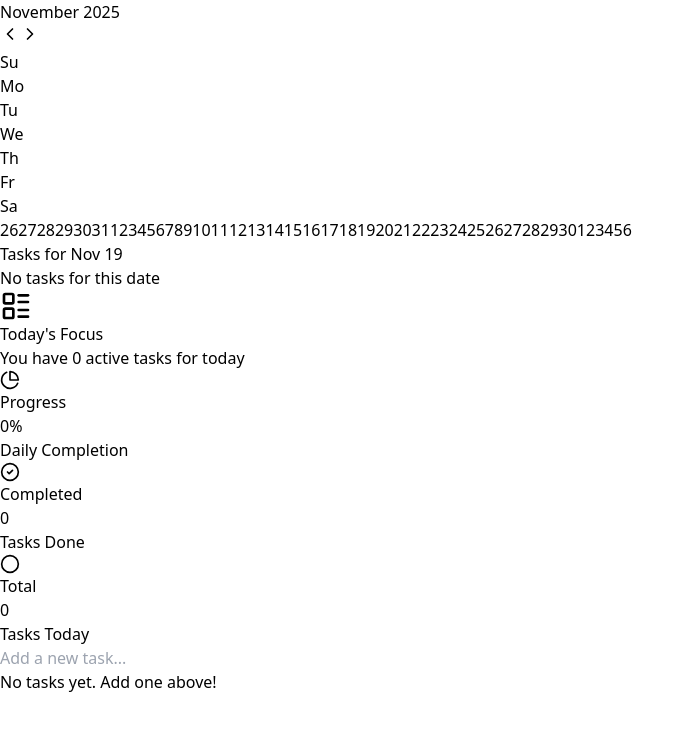
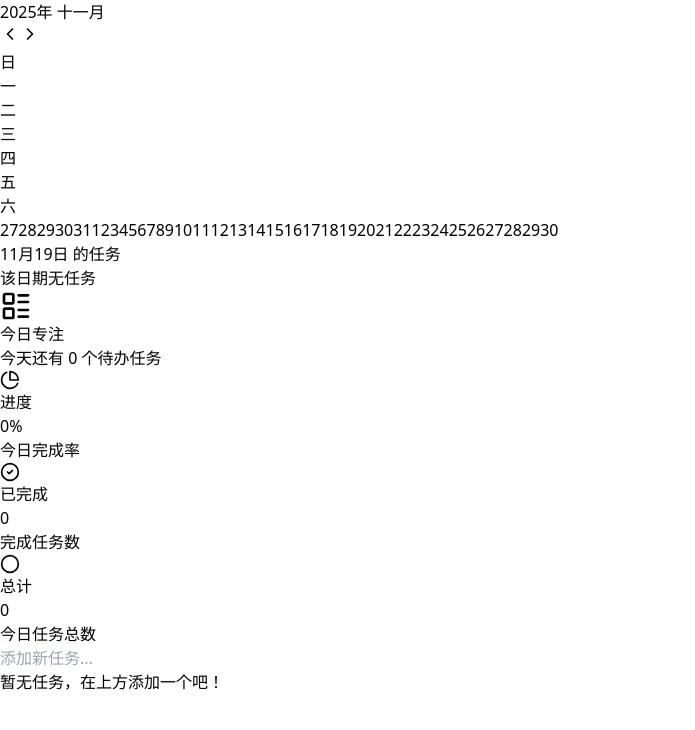
Before and after one commit to xukes/task_note_front, a React (Vite) app: page / in a window 1280 px wide. Shown: the top 730 px of the page, without its empty margins (0-695 px from the left). Built offline with nearby package versions, Linux system fonts and the light colour scheme.

Commit message:
feat: localize application to Chinese, updating text and date formats

```diff
--- a/src/App.tsx
+++ b/src/App.tsx
@@ -131,10 +131,10 @@ function App() {
           <div className="p-6 bg-blue-600 text-white">
             <div className="flex items-center gap-3 mb-2">
               <LayoutList size={32} />
-              <h1 className="text-2xl font-bold">Today's Focus</h1>
+              <h1 className="text-2xl font-bold">今日专注</h1>
             </div>
             <p className="text-blue-100">
-              You have {activeTasksCount} active {activeTasksCount === 1 ? 'task' : 'tasks'} for today
+              今天还有 {activeTasksCount} 个待办任务
             </p>
           </div>
 
--- a/src/components/AddTaskForm.tsx
+++ b/src/components/AddTaskForm.tsx
@@ -28,7 +28,7 @@ export const AddTaskForm: React.FC<AddTaskFormProps> = ({ onAdd }) => {
           value={title}
           onFocus={() => setIsExpanded(true)}
           onChange={(e) => setTitle(e.target.value)}
-          placeholder="Add a new task..."
+          placeholder="添加新任务..."
           className="flex-1 px-4 py-2 border border-gray-300 rounded-lg focus:outline-none focus:ring-2 focus:ring-blue-500 focus:border-transparent"
         />
       </div>
@@ -38,7 +38,7 @@ export const AddTaskForm: React.FC<AddTaskFormProps> = ({ onAdd }) => {
           <textarea
             value={note}
             onChange={(e) => setNote(e.target.value)}
-            placeholder="Add a note (optional)..."
+            placeholder="添加备注 (可选)..."
             rows={3}
             className="w-full px-4 py-2 border border-gray-300 rounded-lg focus:outline-none focus:ring-2 focus:ring-blue-500 focus:border-transparent resize-none"
           />
@@ -48,7 +48,7 @@ export const AddTaskForm: React.FC<AddTaskFormProps> = ({ onAdd }) => {
               onClick={() => setIsExpanded(false)}
               className="px-4 py-2 text-gray-600 hover:bg-gray-200 rounded-lg transition-colors"
             >
-              Cancel
+              取消
             </button>
             <button
               type="submit"
@@ -56,7 +56,7 @@ export const AddTaskForm: React.FC<AddTaskFormProps> = ({ onAdd }) => {
               className="flex items-center gap-2 px-4 py-2 text-white bg-blue-600 rounded-lg hover:bg-blue-700 disabled:opacity-50 disabled:cursor-not-allowed transition-colors"
             >
               <Plus size={20} />
-              Add Task
+              添加任务
             </button>
           </div>
         </div>
--- a/src/components/Calendar.tsx
+++ b/src/components/Calendar.tsx
@@ -12,6 +12,7 @@ import {
   subMonths,
   isToday
 } from 'date-fns';
+import { zhCN } from 'date-fns/locale';
 import { ChevronLeft, ChevronRight } from 'lucide-react';
 import { Task } from '../types';
 
@@ -29,8 +30,8 @@ export const Calendar: React.FC<CalendarProps> = ({ tasks, selectedDate, onSelec
 
   const monthStart = startOfMonth(currentMonth);
   const monthEnd = endOfMonth(monthStart);
-  const startDate = startOfWeek(monthStart);
-  const endDate = endOfWeek(monthEnd);
+  const startDate = startOfWeek(monthStart, { locale: zhCN });
+  const endDate = endOfWeek(monthEnd, { locale: zhCN });
 
   const days = eachDayOfInterval({ start: startDate, end: endDate });
 
@@ -47,7 +48,7 @@ export const Calendar: React.FC<CalendarProps> = ({ tasks, selectedDate, onSelec
     <div className="bg-white rounded-xl shadow-sm border border-gray-200 p-4">
       <div className="flex items-center justify-between mb-4">
         <h2 className="font-semibold text-gray-800">
-          {format(currentMonth, 'MMMM yyyy')}
+          {format(currentMonth, 'yyyy年 MMMM', { locale: zhCN })}
         </h2>
         <div className="flex gap-1">
           <button onClick={prevMonth} className="p-1 hover:bg-gray-100 rounded-full">
@@ -60,13 +61,13 @@ export const Calendar: React.FC<CalendarProps> = ({ tasks, selectedDate, onSelec
       </div>
 
       <div className="grid grid-cols-7 gap-1 text-center text-xs mb-2 text-gray-500 font-medium">
-        <div>Su</div>
-        <div>Mo</div>
-        <div>Tu</div>
-        <div>We</div>
-        <div>Th</div>
-        <div>Fr</div>
-        <div>Sa</div>
+        <div>日</div>
+        <div>一</div>
+        <div>二</div>
+        <div>三</div>
+        <div>四</div>
+        <div>五</div>
+        <div>六</div>
       </div>
 
       <div className="grid grid-cols-7 gap-1">
@@ -92,10 +93,10 @@ export const Calendar: React.FC<CalendarProps> = ({ tasks, selectedDate, onSelec
               {stats.total > 0 && (
                 <div className="flex gap-0.5 mt-1">
                   {stats.incomplete > 0 && (
-                    <div className="w-1.5 h-1.5 rounded-full bg-red-400" title={`${stats.incomplete} todo`} />
+                    <div className="w-1.5 h-1.5 rounded-full bg-red-400" title={`${stats.incomplete} 待办`} />
                   )}
                   {stats.completed > 0 && (
-                    <div className="w-1.5 h-1.5 rounded-full bg-green-400" title={`${stats.completed} done`} />
+                    <div className="w-1.5 h-1.5 rounded-full bg-green-400" title={`${stats.completed} 已完成`} />
                   )}
                 </div>
               )}
--- a/src/components/DailyStats.tsx
+++ b/src/components/DailyStats.tsx
@@ -25,28 +25,28 @@ export const DailyStats: React.FC<DailyStatsProps> = ({ tasks }) => {
       <div className="bg-blue-50 p-4 rounded-xl border border-blue-100">
         <div className="flex items-center gap-2 text-blue-600 mb-1">
           <PieChart size={20} />
-          <span className="font-medium">Progress</span>
+          <span className="font-medium">进度</span>
         </div>
         <div className="text-2xl font-bold text-blue-700">{progress}%</div>
-        <div className="text-xs text-blue-500">Daily Completion</div>
+        <div className="text-xs text-blue-500">今日完成率</div>
       </div>
 
       <div className="bg-green-50 p-4 rounded-xl border border-green-100">
         <div className="flex items-center gap-2 text-green-600 mb-1">
           <CheckCircle2 size={20} />
-          <span className="font-medium">Completed</span>
+          <span className="font-medium">已完成</span>
         </div>
         <div className="text-2xl font-bold text-green-700">{completed}</div>
-        <div className="text-xs text-green-500">Tasks Done</div>
+        <div className="text-xs text-green-500">完成任务数</div>
       </div>
 
       <div className="bg-purple-50 p-4 rounded-xl border border-purple-100">
         <div className="flex items-center gap-2 text-purple-600 mb-1">
           <Circle size={20} />
-          <span className="font-medium">Total</span>
+          <span className="font-medium">总计</span>
         </div>
         <div className="text-2xl font-bold text-purple-700">{total}</div>
-        <div className="text-xs text-purple-500">Tasks Today</div>
+        <div className="text-xs text-purple-500">今日任务总数</div>
       </div>
     </div>
   );
--- a/src/components/SidebarTaskList.tsx
+++ b/src/components/SidebarTaskList.tsx
@@ -2,6 +2,7 @@ import React from 'react';
 import { Task } from '../types';
 import { TaskItem } from './TaskItem';
 import { format } from 'date-fns';
+import { zhCN } from 'date-fns/locale';
 
 interface SidebarTaskListProps {
   date: Date;
@@ -16,11 +17,11 @@ export const SidebarTaskList: React.FC<SidebarTaskListProps> = ({ date, tasks, o
   return (
     <div className="mt-4">
       <h3 className="font-semibold text-gray-700 mb-3 px-1">
-        Tasks for {format(date, 'MMM d')}
+        {format(date, 'M月d日', { locale: zhCN })} 的任务
       </h3>
       {tasks.length === 0 ? (
         <div className="text-sm text-gray-400 text-center py-4 bg-gray-50 rounded-lg border border-dashed border-gray-200">
-          No tasks for this date
+          该日期无任务
         </div>
       ) : (
         <div className="space-y-2">
--- a/src/components/TaskDetailModal.tsx
+++ b/src/components/TaskDetailModal.tsx
@@ -2,6 +2,7 @@ import React, { useState } from 'react';
 import { Task, Note } from '../types';
 import { X, Send, Clock } from 'lucide-react';
 import { format } from 'date-fns';
+import { zhCN } from 'date-fns/locale';
 
 interface TaskDetailModalProps {
   task: Task;
@@ -57,7 +58,7 @@ export const TaskDetailModal: React.FC<TaskDetailModalProps> = ({ task, onClose,
             )}
             <div className="text-sm text-gray-500 mt-1 flex items-center gap-1">
               <Clock size={14} />
-              Created {format(task.createdAt, 'PP p')}
+              创建于 {format(task.createdAt, 'PP p', { locale: zhCN })}
             </div>
           </div>
           <button
@@ -70,11 +71,11 @@ export const TaskDetailModal: React.FC<TaskDetailModalProps> = ({ task, onClose,
 
         {/* Body - Notes List */}
         <div className="flex-1 overflow-y-auto p-6 space-y-6">
-          <h3 className="text-sm font-semibold text-gray-500 uppercase tracking-wider">Activity & Notes</h3>
+          <h3 className="text-sm font-semibold text-gray-500 uppercase tracking-wider">动态与笔记</h3>
 
           {task.notes.length === 0 ? (
             <div className="text-center py-8 text-gray-400 italic">
-              No notes yet. Add one below!
+              暂无笔记，在下方添加一条吧！
             </div>
           ) : (
             <div className="space-y-4">
@@ -87,7 +88,7 @@ export const TaskDetailModal: React.FC<TaskDetailModalProps> = ({ task, onClose,
                   <div className="flex-1 bg-gray-50 rounded-xl p-4 border border-gray-100">
                     <p className="text-gray-800 whitespace-pre-wrap leading-relaxed">{note.content}</p>
                     <div className="mt-2 text-xs text-gray-400">
-                      {format(note.createdAt, 'MMM d, yyyy • h:mm a')}
+                      {format(note.createdAt, 'yyyy年M月d日 • aa h:mm', { locale: zhCN })}
                     </div>
                   </div>
                 </div>
@@ -102,7 +103,7 @@ export const TaskDetailModal: React.FC<TaskDetailModalProps> = ({ task, onClose,
             <textarea
               value={newNote}
               onChange={(e) => setNewNote(e.target.value)}
-              placeholder="Type a note..."
+              placeholder="输入笔记..."
               className="w-full pl-4 pr-12 py-3 bg-white border border-gray-200 rounded-xl focus:outline-none focus:ring-2 focus:ring-blue-500 focus:border-transparent resize-none shadow-sm"
               rows={2}
               onKeyDown={(e) => {
--- a/src/components/TaskItem.tsx
+++ b/src/components/TaskItem.tsx
@@ -1,6 +1,8 @@
 import React, { useState } from 'react';
 import { Task } from '../types';
 import { Check, Trash2, Square, Pencil, X, Save, MessageSquare } from 'lucide-react';
+import { format } from 'date-fns';
+import { zhCN } from 'date-fns/locale';
 
 interface TaskItemProps {
   task: Task;
@@ -34,9 +36,9 @@ export const TaskItem: React.FC<TaskItemProps> = ({ task, onToggle, onDelete, on
     const isCurrentYear = date.getFullYear() === now.getFullYear();
 
     if (isCurrentYear) {
-      return date.toLocaleDateString(undefined, { month: 'short', day: 'numeric' });
+      return format(date, 'M月d日', { locale: zhCN });
     }
-    return date.toLocaleDateString(undefined, { year: 'numeric', month: 'short', day: 'numeric' });
+    return format(date, 'yyyy年M月d日', { locale: zhCN });
   };
 
   if (isEditing) {
@@ -47,7 +49,7 @@ export const TaskItem: React.FC<TaskItemProps> = ({ task, onToggle, onDelete, on
           value={editTitle}
           onChange={(e) => setEditTitle(e.target.value)}
           className="w-full mb-2 px-2 py-1 text-lg font-medium border-b border-gray-200 focus:outline-none focus:border-blue-500"
-          placeholder="Task title"
+          placeholder="任务标题"
           autoFocus
           onClick={(e) => e.stopPropagation()}
         />
@@ -57,14 +59,14 @@ export const TaskItem: React.FC<TaskItemProps> = ({ task, onToggle, onDelete, on
             className="flex items-center gap-1 px-3 py-1.5 text-sm text-gray-600 hover:bg-gray-100 rounded-md transition-colors"
           >
             <X size={16} />
-            Cancel
+            取消
           </button>
           <button
             onClick={handleSave}
             className="flex items-center gap-1 px-3 py-1.5 text-sm text-white bg-blue-600 hover:bg-blue-700 rounded-md transition-colors"
           >
             <Save size={16} />
-            Save
+            保存
           </button>
         </div>
       </div>
@@ -94,7 +96,7 @@ export const TaskItem: React.FC<TaskItemProps> = ({ task, onToggle, onDelete, on
             {task.notes.length > 0 && (
               <div className="flex items-center gap-1 text-xs text-blue-500 font-medium bg-blue-50 px-2 py-0.5 rounded-full">
                 <MessageSquare size={12} />
-                {task.notes.length} {task.notes.length === 1 ? 'note' : 'notes'}
+                {task.notes.length} {task.notes.length === 1 ? '条笔记' : '条笔记'}
               </div>
             )}
           </div>
--- a/src/components/TaskList.tsx
+++ b/src/components/TaskList.tsx
@@ -14,7 +14,7 @@ export const TaskList: React.FC<TaskListProps> = ({ tasks, onToggle, onDelete, o
   if (tasks.length === 0) {
     return (
       <div className="text-center py-10 text-gray-500">
-        No tasks yet. Add one above!
+        暂无任务，在上方添加一个吧！
       </div>
     );
   }
```
